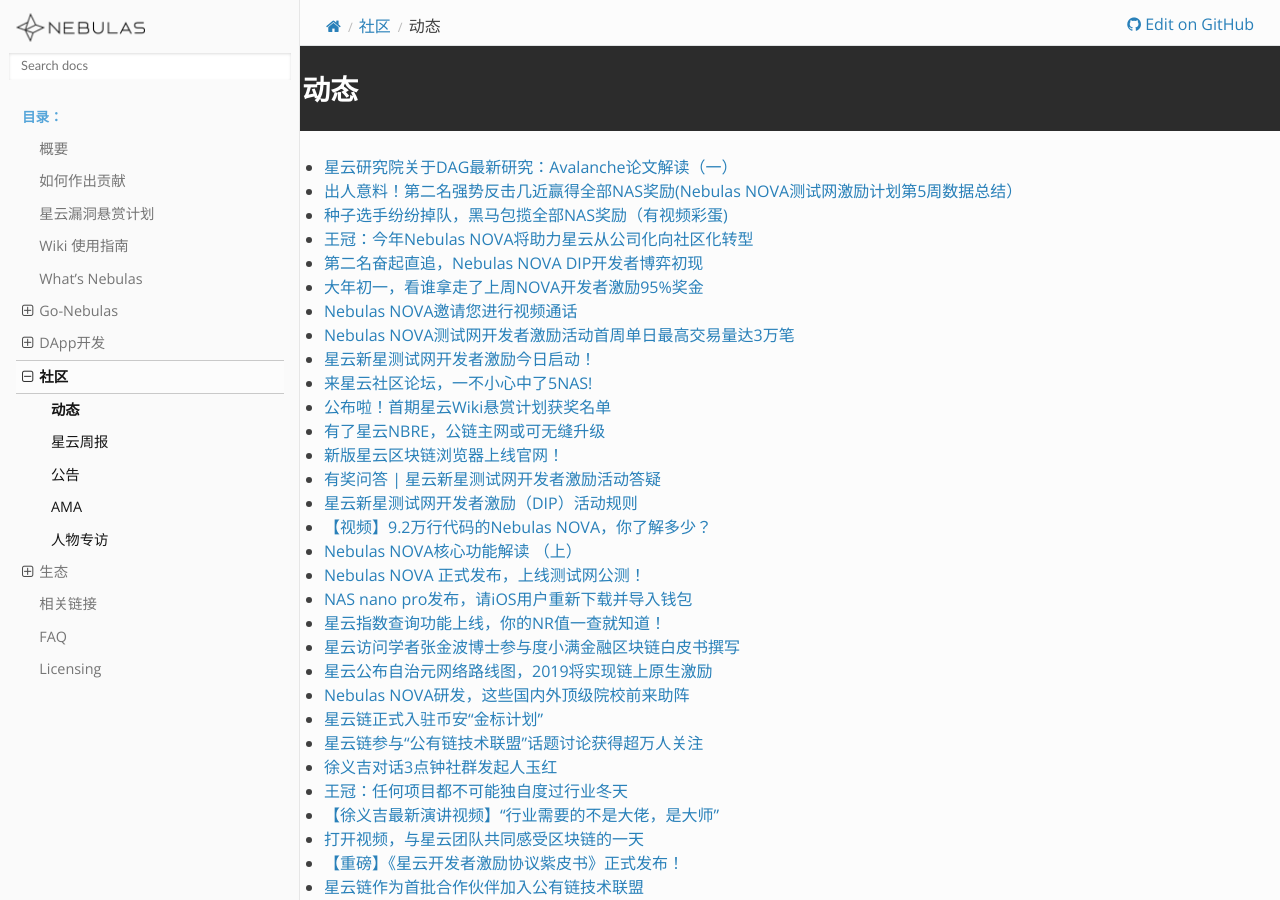
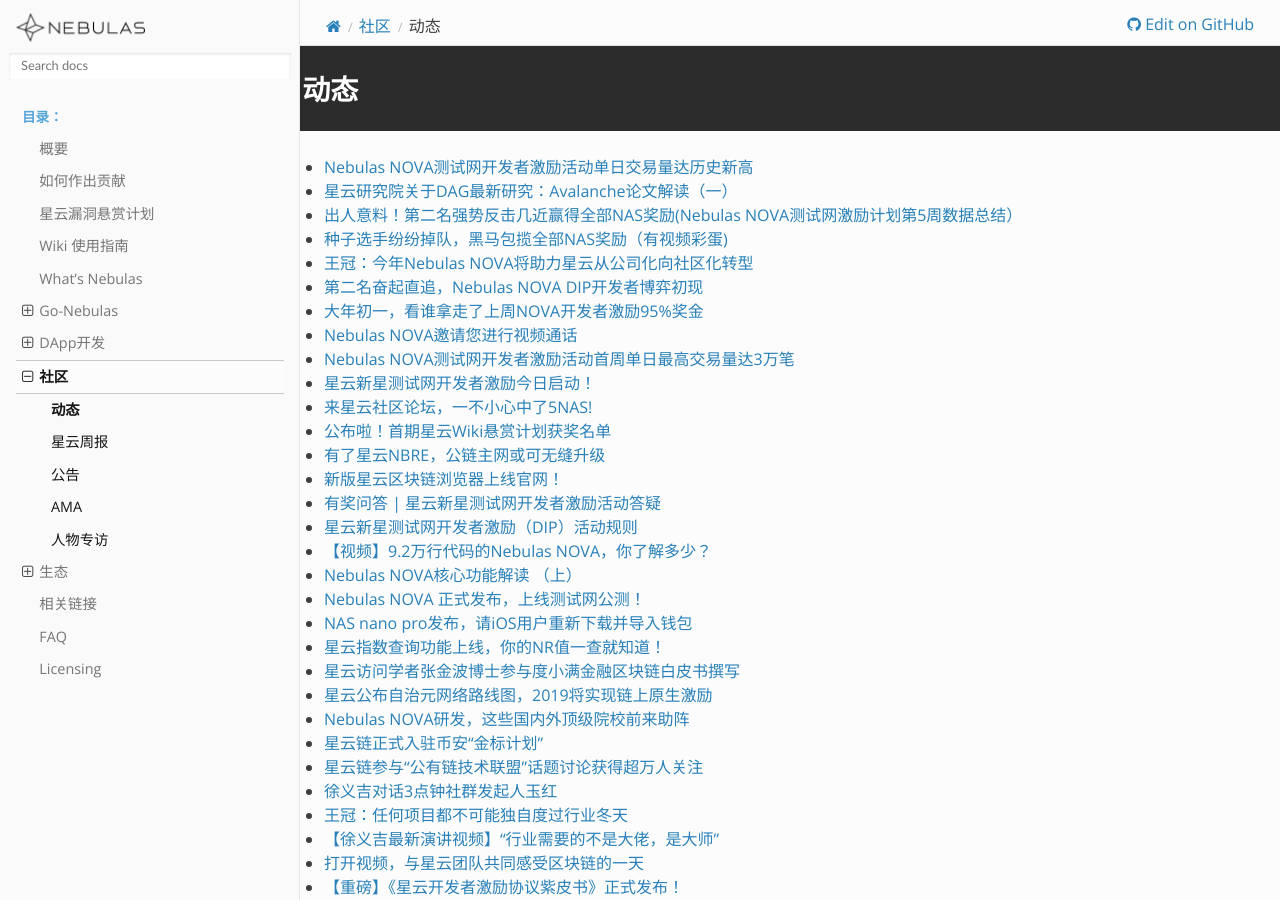
Before and after one commit to nebulasio/nebdocs, a Sphinx documentation site: the page built from docs/community/events.md, in a window 1280 px wide and 900 px high. Built offline with Sphinx 7.4.7 and the Read the Docs theme 2.0.0, drawn with Linux system fonts in a browser that asks for light colours; pages that are not in the unit, such as notebooks, are missing from menus.

Commit message:
更新动态

```diff
--- a/docs/community/events.md
+++ b/docs/community/events.md
@@ -1,5 +1,6 @@
 # 动态
 
+- [Nebulas NOVA测试网开发者激励活动单日交易量达历史新高](https://blog.nebulas.io/2019/03/05/nebulas-nova-testnet-developer-incentive-program-single-day-transaction-volume-reached-a-record-high/)
 - [星云研究院关于DAG最新研究：Avalanche论文解读（一）](https://blog.nebulas.io/2019/02/27/nebulas-research-teams-latest-research-on-dag-interpretation-of-avalanches-paper-1/)
 - [出人意料！第二名强势反击几近赢得全部NAS奖励(Nebulas NOVA测试网激励计划第5周数据总结）](https://mp.weixin.qq.com/s/TZcH-2eNYU6_4ZHhOge7LA)
 - [种子选手纷纷掉队，黑马包揽全部NAS奖励（有视频彩蛋)](https://blog.nebulas.io/2019/02/19/the-seed-players-have-fallen-behind-and-the-dark-horses-have-all-the-nas-rewards-there-are-video-eggs/)
```
